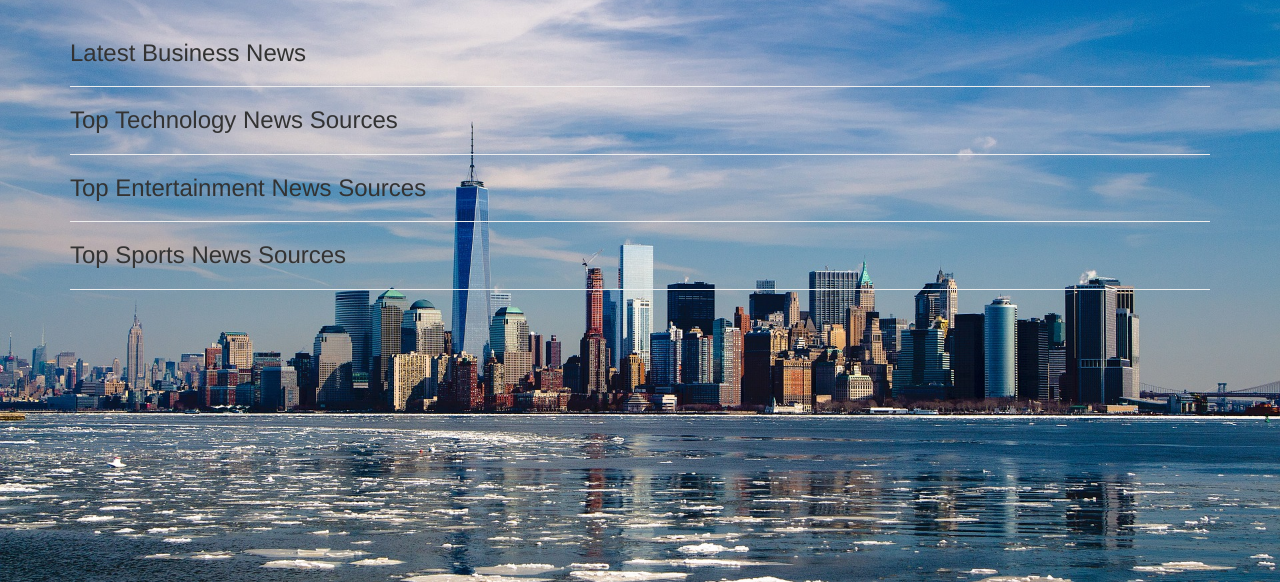
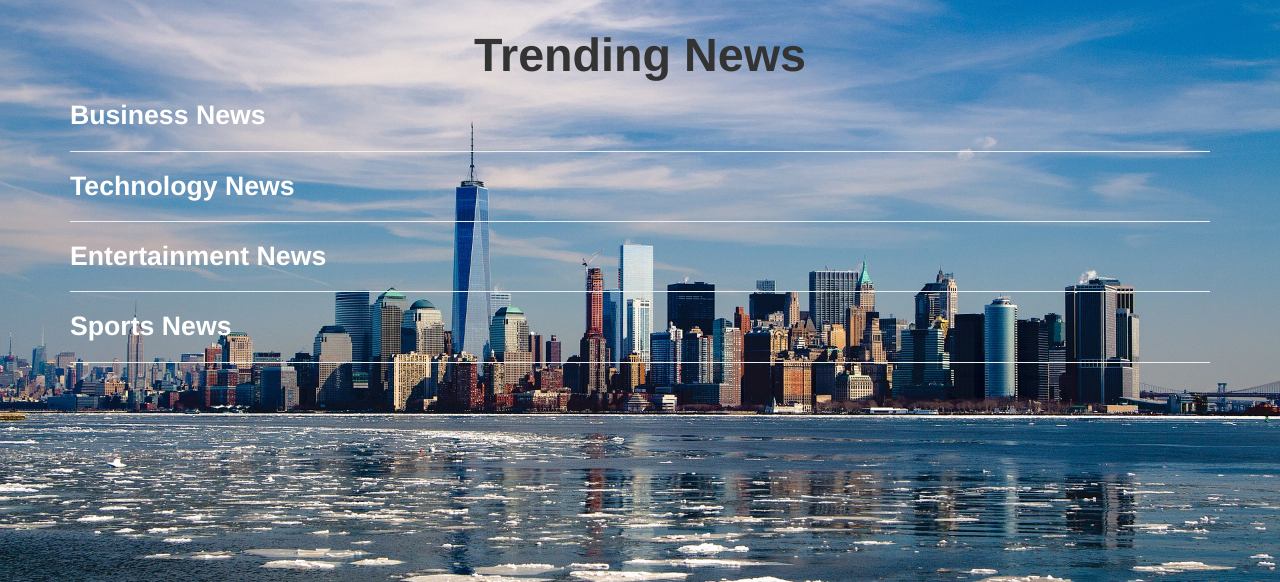
Before and after one commit to jLuseno161/Knewz, a Flask app: template app/templates/index.html in a window 1280 px wide. Shown: the part 52-634 px from the top of the page. Run offline with Flask 2, Linux system fonts and the light colour scheme; the template is opened without the code that fills it, so the values that code supplies are empty; some libraries are stand-ins or nearby versions.

Commit message:
add styles

```diff
--- a/app/main/errors.py
+++ b/app/main/errors.py
@@ -4,4 +4,4 @@ from . import main
 
 @main.app_errorhandler(404)
 def four_Ow_four(error):
-    return render_template('fourOwfour.html'), 404
+    return render_template('404.html'), 404
--- a/app/static/css/index.css
+++ b/app/static/css/index.css
@@ -5,3 +5,7 @@
     background-position: center center;
     background-attachment: fixed;
 }
+body h3{
+        color:white;
+        font-weight: 700;
+}
--- a/app/templates/index.html
+++ b/app/templates/index.html
@@ -19,22 +19,23 @@
 <body>
     {% block content%}
     <div class="container">
-        <h3> Latest Business News</h3>
+        <h4 class="text-center" style="font-weight: 700; font-size:35pt">Trending News</h4>
+        <h3 style="font-weight: 700; color:white; font-size:20pt">Business News</h3>
         <hr>
 
         {{ macro.displaySourceList(sources)}}
 
-        <h3> Top Technology News Sources</h3>
+        <h3 style="font-weight: 700; color:white; font-size:20pt">Technology News</h3>
         <hr>
 
         {{ macro.displaySourceList(technology_sources)}}
 
-        <h3> Top Entertainment News Sources</h3>
+        <h3 style="font-weight: 700; color:white; font-size:20pt">Entertainment News</h3>
         <hr>
 
         {{ macro.displaySourceList(entertainment_sources)}}
 
-        <h3> Top Sports News Sources</h3>
+        <h3 style="font-weight: 700; color:white; font-size:20pt">Sports News</h3>
         <hr>
 
         {{ macro.displaySourceList(sports_sources)}}
--- a/app/templates/macros.html
+++ b/app/templates/macros.html
@@ -7,7 +7,7 @@
 
         <div class="panel panel-default">
             <div class="panel-heading">
-                <a href="/sources/{{sources.id}}">
+                <a href="/sources/{{sources.id}}" style="font-weight: 700; color:maroon; font-size:16pt">
                     {{ sources.name}}
                 </a>
             </div>
```
Also changed, not shown: app/templates/404.html (renamed from app/templates/fourOwfour.html).
